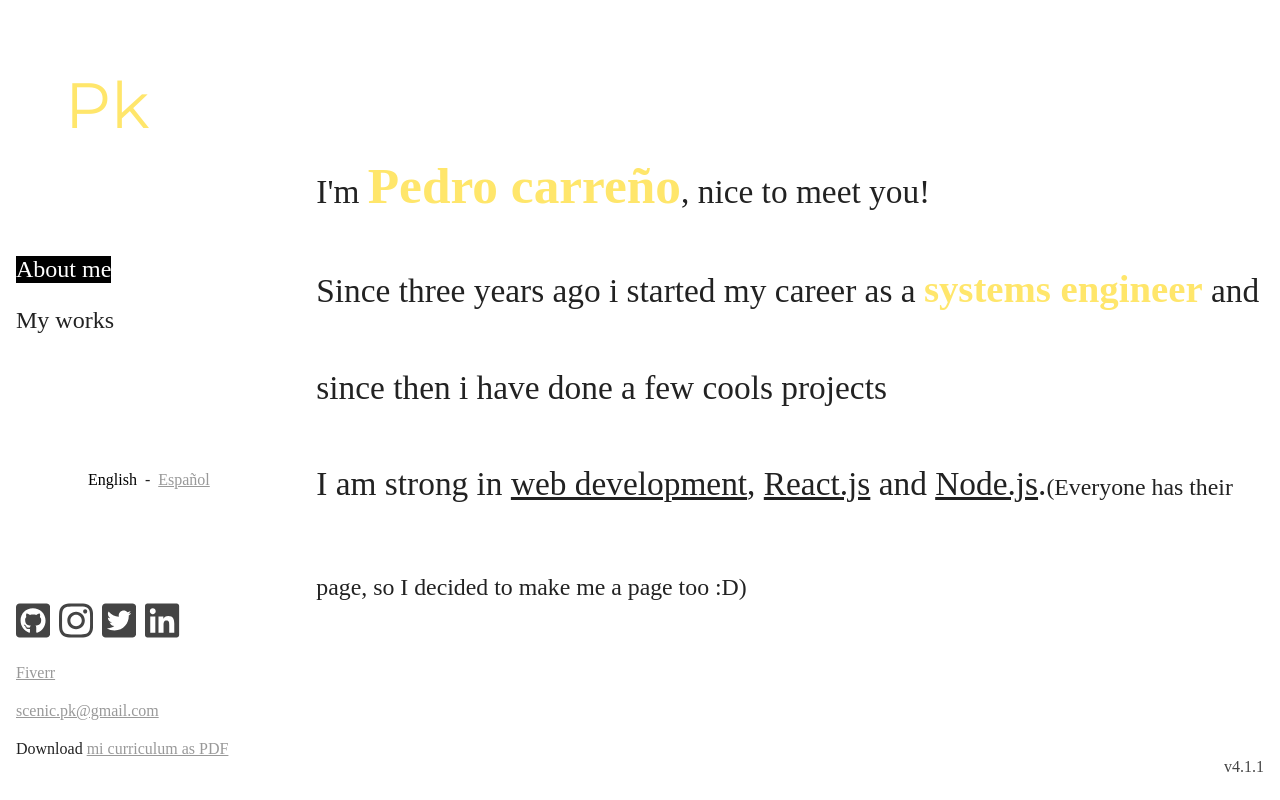
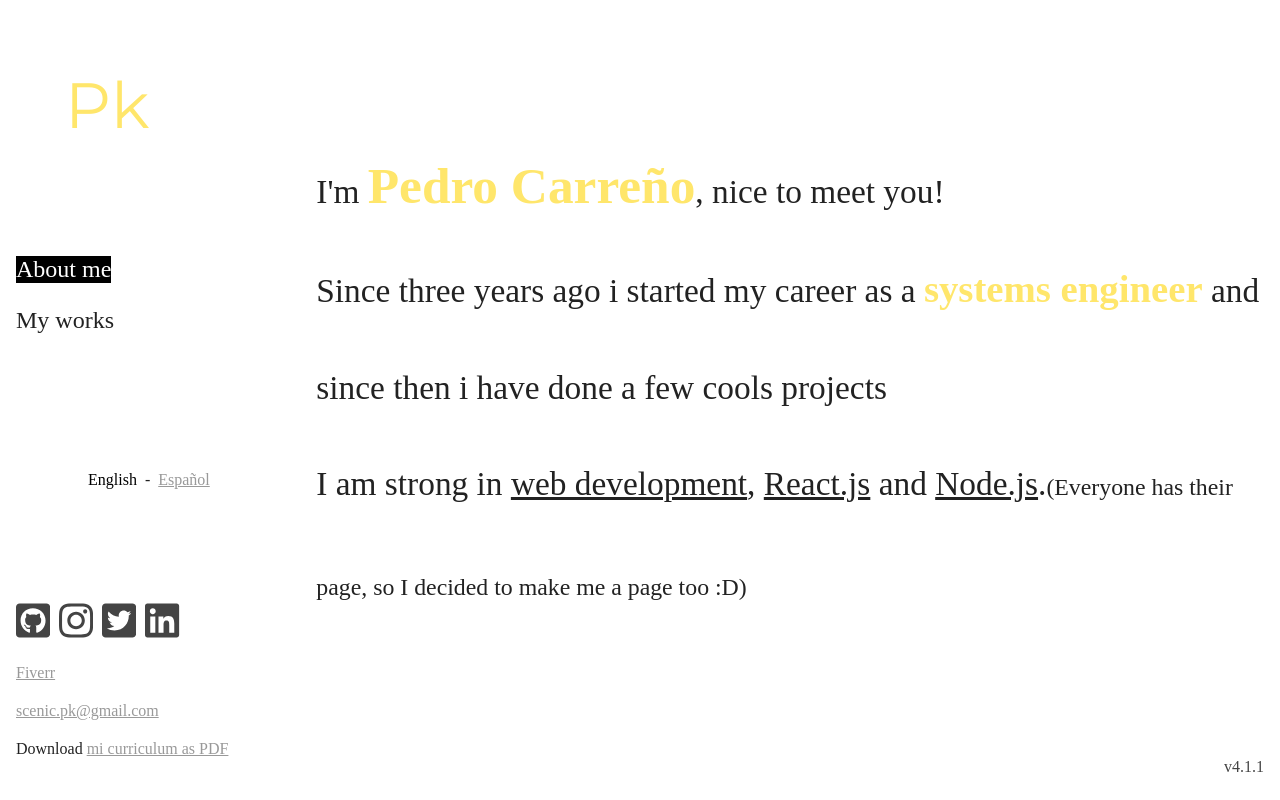
Before and after one commit to Pkcarreno/JustPk, a React (Create React App) app: page / in a window 1280 px wide. Built offline with nearby package versions, Linux system fonts and the light colour scheme; a web font is replaced by a local one.

Commit message:
pequeños arreglos

```diff
--- a/src/App.js
+++ b/src/App.js
@@ -90,7 +90,6 @@ class App extends Component {
           {this.selectContext(this.state.aboutMe, this.state.myWork, this.state.show)}
           <button className='button animationInOut' onClick={ e => { this.toggleMobile('menu')}}>
             {menuText.back}
-      {/*<svg xmlns="http://www.w3.org/2000/svg" viewBox="0 0 24 24"><path d="M0 0h24v24H0z" fill="none"/><path d="M20 11H7.83l5.59-5.59L12 4l-8 8 8 8 1.41-1.41L7.83 13H20v-2z"/></svg>*/}
           </button>
         </div>
       )
@@ -104,7 +103,11 @@ class App extends Component {
   }
   contextMobileState = (text1, toggleContext, toggleLang, text2, text3, showMobileVer, show, lang , isMobile, toggleMobile) => {
     if (showMobileVer === 'menu') {
-      return(<Menu text={text1} toggleContext={toggleContext} toggleLang={toggleLang} show={show} lang={lang} isMobile={isMobile} toggleMobile={toggleMobile}/>)
+      return(
+        <React.Fragment>
+          <Menu text={text1} toggleContext={toggleContext} toggleLang={toggleLang} show={show} lang={lang} isMobile={isMobile} toggleMobile={toggleMobile}/>
+        </React.Fragment>
+      )
     }
     if (showMobileVer === 'context') {
       return(
--- a/src/App.scss
+++ b/src/App.scss
@@ -41,15 +41,15 @@ $color:(
   links: #999999,
   versionBox: #444444
 );
+@function color($color_name) {
+  @return map-get($color, $color_name)
+}
 $fontSize: 18px;
 $fontExpansionSize: 1.2vw;
 $fontExpansionSizeY: 2vh;
 $phoneSSize: 361px;
 $phoneSSizeH: 481px;
 $phoneMSize: 660px;
-@function color($color_name) {
-  @return map-get($color, $color_name)
-}
 @mixin small{
     @media screen and (max-width: $phoneSSize) and (max-height: $phoneSSizeH) {
         @content;
@@ -289,7 +289,7 @@ a{
                     font-size: 1.2em;
                 }
                 #extra{
-                    font-size: 1em;
+                    font-size: 0.8em;
                 }
             }
             @include medium {
--- a/src/Assets/Texts/aboutMe.json
+++ b/src/Assets/Texts/aboutMe.json
@@ -3,7 +3,7 @@
         {
             "lang":"es",
             "text1": "Soy ",
-            "name": "Pedro carreño",
+            "name": "Pedro Carreño",
             "text2": ", un placer conocerte!",
             "text3": "Hace tres años que empece mi carrera como ",
             "text4": "ingeniero de sistemas",
@@ -20,7 +20,7 @@
         {
             "lang":"en",
             "text1": "I'm ",
-            "name": "Pedro carreño",
+            "name": "Pedro Carreño",
             "text2": ", nice to meet you!",
             "text3": "Since three years ago i started my career as a ",
             "text4": "systems engineer",
```
